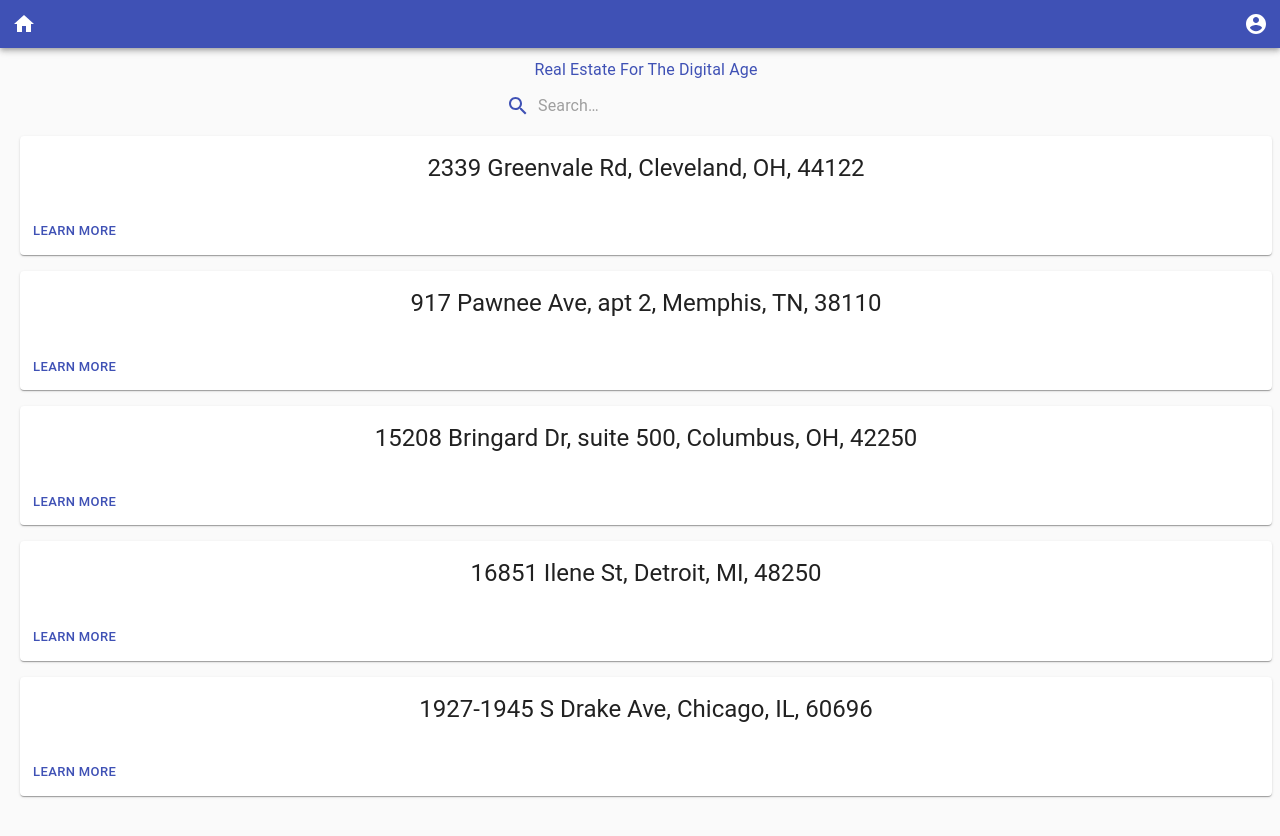
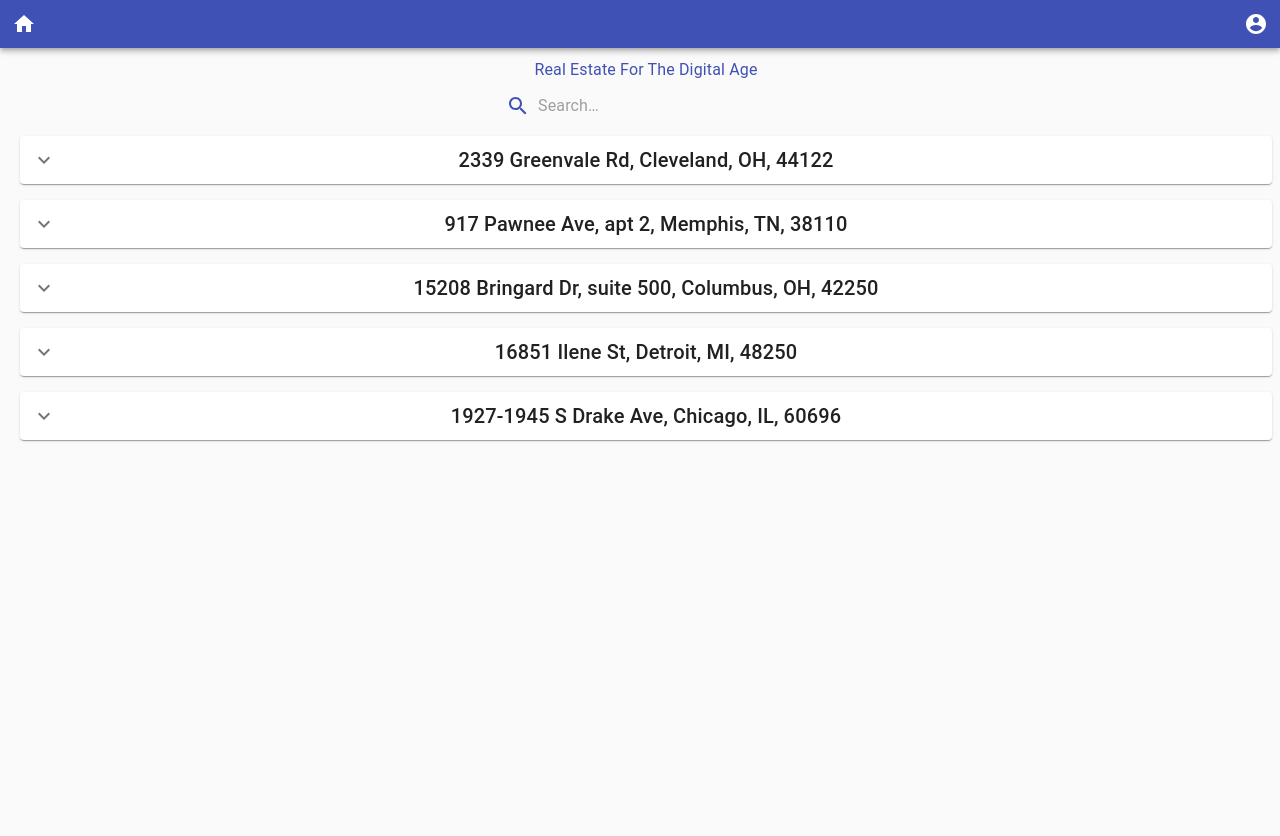
Before and after one commit to skoobydont/reach_for_algo, a React (Create React App) app: page / in a window 1280 px wide. Shown: the top 836 px of the page. After the commit the page ends 800 px from the top, so only its background shows below. Built offline with nearby package versions, Linux system fonts and the light colour scheme.

Commit message:
added collapse & route to property view page. need more work to display all data in tabular form but can navigate smoothly

```diff
--- a/src/App.css
+++ b/src/App.css
@@ -1,6 +1,6 @@
 .App {
   text-align: center;
-  height: 100vmin;
+  height: 100hv;
 }
 
 .App-logo {
--- a/src/components/PropertyListComponent.jsx
+++ b/src/components/PropertyListComponent.jsx
@@ -1,4 +1,4 @@
-import React from 'react';
+import React, { useState } from 'react';
 import { useHistory } from 'react-router';
 // MUI
 import Typography from '@material-ui/core/Typography';
@@ -9,6 +9,12 @@ import CardActions from '@material-ui/core/CardActions';
 import CardContent from '@material-ui/core/CardContent';
 import CardMedia from '@material-ui/core/CardMedia';
 import Button from '@material-ui/core/Button';
+import Collapse from '@material-ui/core/Collapse';
+import IconButton from '@material-ui/core/IconButton';
+// Icons
+import ExpandMoreIcon from '@material-ui/icons/ExpandMore';
+import ExpandLessIcon from '@material-ui/icons/ExpandLess';
+import ArrowForwardIcon from '@material-ui/icons/ArrowForward';
 // Custom
 import displayAddress from '../utilities/displayAddress';
 
@@ -16,6 +22,14 @@ const useStyles = makeStyles((theme) => ({
   root: {
     flexGrow: 1,
     margin: theme.spacing(1),
+  },
+  listHeader: {
+    flexDirection: 'row',
+    display: 'flex',
+  },
+  collapse: {
+    display: 'flex',
+    flexDirection: 'column',
   },
 }));
 
@@ -25,39 +39,59 @@ const PropertyCard = (props) => {
     classes,
   } = props;
   const history = useHistory();
+  const [expandMore, setExpandMore] = useState(false);
+  const handlePropertyRedirect = () => history.push(`/property/${property?.id}`,
+    { activeProperty: property },
+  );
   return (
     <Card className={classes.root} key={property?.id}>
+      <div className={classes.listHeader}>
+        <IconButton
+          onClick={() => setExpandMore(!expandMore)}
+          aria-expanded={expandMore}
+          aria-label="show more"
+        >
+          {expandMore ? <ExpandLessIcon /> : <ExpandMoreIcon />}
+        </IconButton>
         <CardActionArea
-        onClick={() => history.push(
-          `/property/${property?.id}`,
-          { activePropery: property },
-        )}
+          onClick={expandMore
+            ? () => handlePropertyRedirect()
+            : () => setExpandMore(!expandMore)
+          }
         >
-        {/* <CardMedia
-          component="img"
-          alt="Contemplative Reptile"
-          height="140"
-          image="/static/images/cards/contemplative-reptile.jpg"
-          title="TODO: repalce with actual p[ics"
-        /> */}
-        <CardContent>
-          <Typography gutterBottom variant="h5" component="h2">
+          <Typography variant="h6" component="h2">
             {displayAddress(property?.propertyInfo?.address)}
           </Typography>
+        </CardActionArea>
+        <IconButton
+          style={expandMore
+            ? { visibility: 'visible' }
+            : { visibility: 'hidden' }
+          }
+          onClick={() => handlePropertyRedirect()}
+        >
+          <ArrowForwardIcon />
+        </IconButton>
+      </div>
+      <Collapse in={expandMore} timeout="auto" unmountOnExit className={classes.collapse}>
+        <CardContent>
+            <Typography>
+              Stats
+            </Typography>
         </CardContent>
-      </CardActionArea>
         <CardActions>
           <Button
             size="small"
             color="primary"
             onClick={() => history.push(
               `/property/${property?.id}`,
-            { activePropery: property },
+              { activeProperty: property },
             )}
           >
             Learn More
           </Button>
         </CardActions>
+      </Collapse>
     </Card>
   )
 }
--- a/src/pages/ProductPage.jsx
+++ b/src/pages/ProductPage.jsx
@@ -1,6 +1,44 @@
+import React from 'react';
+import { useHistory } from 'react-router';
+// MUI
+import { makeStyles } from '@material-ui/core/styles';
+import IconButton from '@material-ui/core/IconButton';
+import Typography from '@material-ui/core/Typography';
+// Icons
+import ArrowBackIcon from '@material-ui/icons/ArrowBack';
+// Utils
+import displayAddress from '../utilities/displayAddress';
+
+const useStyles = makeStyles((theme) => ({
+  root: {
+    display: 'flex',
+    flexDirection: 'column',
+  },
+  header: {
+    display: 'flex',
+    flexDirection: 'row',
+    alignItems: 'center',
+  },
+}));
+
 const ProductPage = () => {
+  const history = useHistory();
+  const classes = useStyles();
+  console.log('hi9sotry', history);
   return (
-    <div>Producst</div>
+    <div className={classes.root}>
+      <div className={classes.header}>
+        <IconButton onClick={() => history.goBack()}>
+          <ArrowBackIcon />
+        </IconButton>
+        <Typography variant="h6" component="h2" style={{ margin: 'auto' }}>
+          {displayAddress(history?.location?.state?.activeProperty?.propertyInfo?.address)}
+        </Typography>
+      </div>
+      <div className={classes.body}>
+        Some Stats &amp; Deets
+      </div>
+    </div>
   );
 }
 
```
Also changed, not shown: src/utilities/strcmp.js (added, +15 -0 lines). Lines whose indentation alone changed are shown as unchanged.
